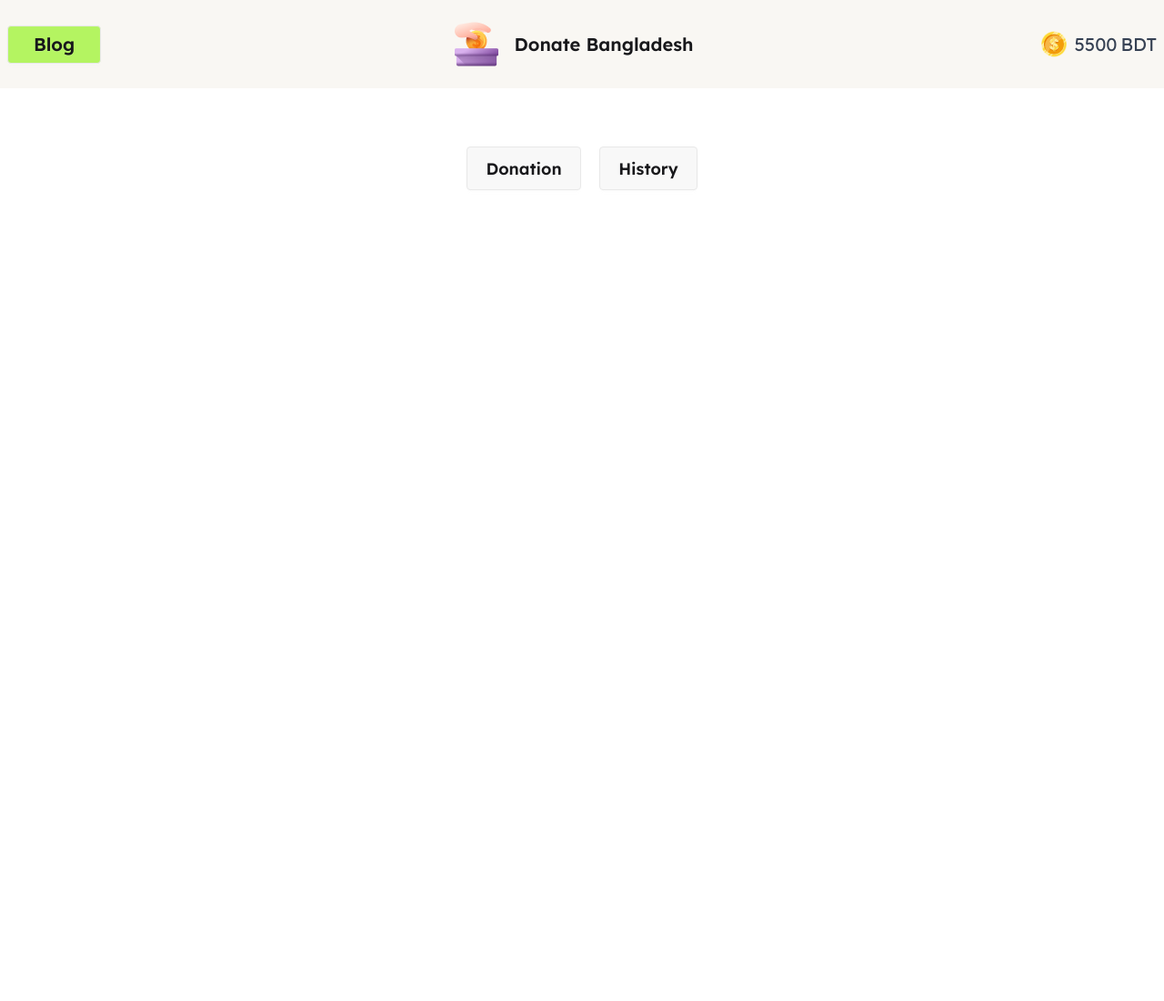
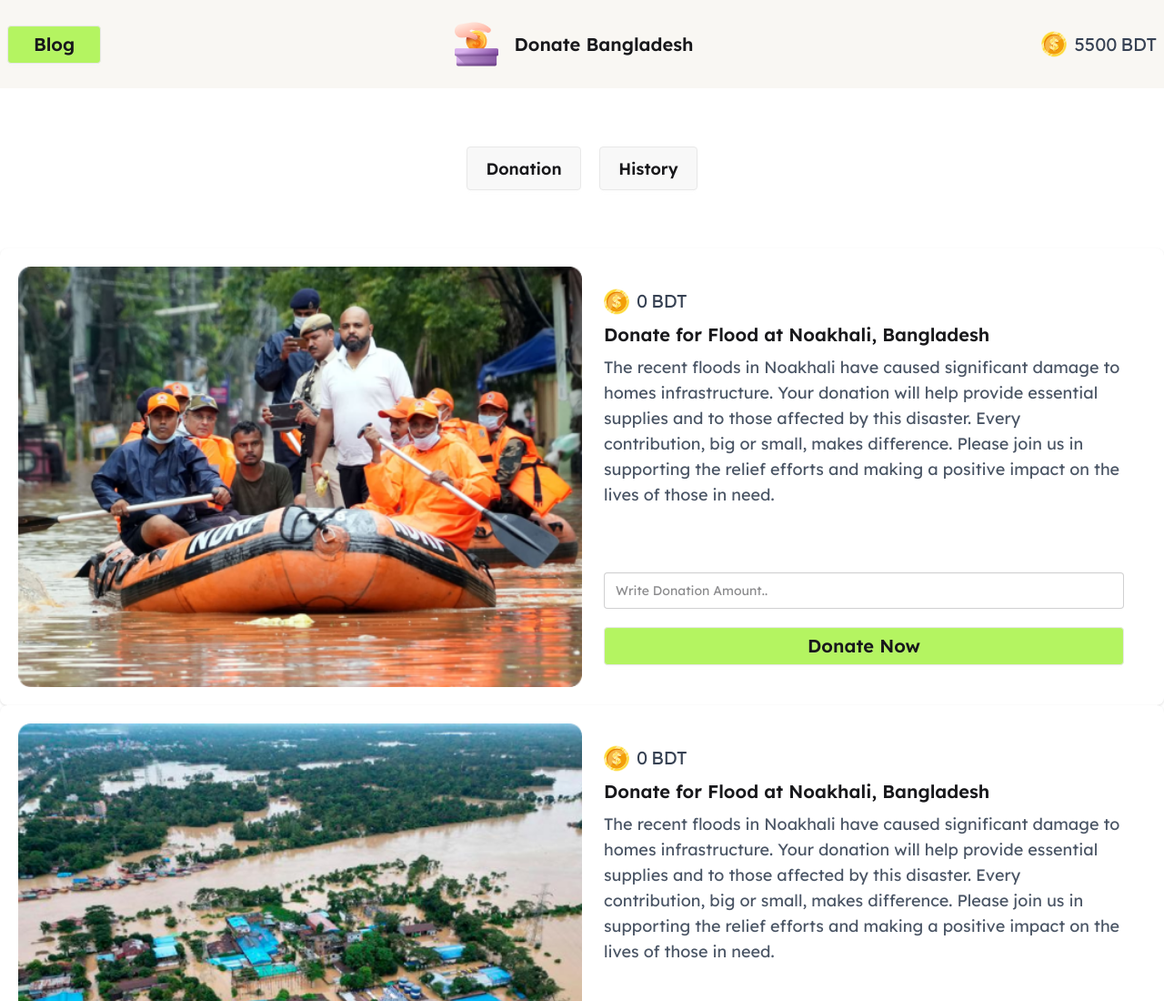
Before and after one commit to omarfarhatul/Assignment-5, a plain HTML site: page index.html in a window 1280 px wide. Shown: the top 1100 px of the page at 91% size. Before the commit the page ends 800 px from the top, so only its background shows below. Drawn offline with nearby package versions, Linux system fonts and the light colour scheme.

Commit message:
Added card for donate area like noakhali, feni

```diff
--- a/index.html
+++ b/index.html
@@ -30,16 +30,21 @@
         <div class="navbar">
           <div class="navbar-start">
             <div class="dropdown">
-              <a class="btn bg-[#B4F461] font-semibold md:text-xl md:px-7 md:py-5">Blog</a>
+              <a
+                class="btn bg-[#B4F461] font-semibold md:text-xl md:px-7 md:py-5"
+                >Blog</a
+              >
             </div>
           </div>
           <div class="navbar-center">
-            <img class="w-1/8 md:w-full" src="./assets/logo.png" alt="">
-            <a class="btn btn-ghost font-semibold md:text-xl">Donate Bangladesh</a>
+            <img class="w-1/8 md:w-full" src="./assets/logo.png" alt="" />
+            <a class="btn btn-ghost font-semibold md:text-xl"
+              >Donate Bangladesh</a
+            >
           </div>
           <div class="navbar-end gap-1 md:text-xl text-gray-700">
             <!-- available balance -->
-             <img src="./assets/coin.png" alt="">
+            <img src="./assets/coin.png" alt="" />
             <div id="account-balance" class="md:ml-1">5500</div>
             <h3>BDT</h3>
           </div>
@@ -49,11 +54,100 @@
 
     <main class="md:container mx-auto">
       <!-- user action button -->
-      <div class="mx-w-1/3 text-center space-x-4">
+      <div class="mx-w-1/3 text-center space-x-4 mb-12 lg:mb-16">
         <button id="btn-donation" class="btn btn-lg">Donation</button>
         <button id="btn-history" class="btn btn-lg">History</button>
       </div>
 
+      <div>
+        <!-- noakhali donate card -->
+        <div class="card card-side bg-base-100 shadow-sm grid grid-cols-1 md:grid-cols-2 p-2 md:p-5">
+          <figure>
+            <img class="" src="./assets/noakhali.png" alt="Noakhali" />
+          </figure>
+          <div class="card-body">
+            <div class="flex gap-1 text-xl text-gray-700">
+              <!-- available balance -->
+              <img src="./assets/coin.png" alt="" />
+              <div id="noakhali-donate" class="ml-1">0</div>
+              <h3>BDT</h3>
+            </div>
+            <h2 class="card-title text-xl font-semibold">
+              Donate for Flood at Noakhali, Bangladesh
+            </h2>
+            <p class="text-gray-600 text-lg">
+              The recent floods in Noakhali have caused significant damage to
+              homes infrastructure. Your donation will help provide essential
+              supplies and to those affected by this disaster. Every
+              contribution, big or small, makes difference. Please join us in
+              supporting the relief efforts and making a positive impact on the
+              lives of those in need.
+            </p>
+
+            <input type="number" class="input w-full mt-3" placeholder="Write Donation Amount.." />
+
+            <button class="btn mt-3 text-xl font-semibold bg-[#B4F461] py-5">Donate Now</button>
+          </div>
+        </div>
+        <!-- feni donate card -->
+        <div class="card card-side bg-base-100 shadow-sm grid grid-cols-1 md:grid-cols-2 p-2 md:p-5">
+          <figure>
+            <img class="" src="./assets/feni.png" alt="Feni" />
+          </figure>
+          <div class="card-body">
+            <div class="flex gap-1 text-xl text-gray-700">
+              <!-- available balance -->
+              <img src="./assets/coin.png" alt="" />
+              <div id="noakhali-donate" class="ml-1">0</div>
+              <h3>BDT</h3>
+            </div>
+            <h2 class="card-title text-xl font-semibold">
+              Donate for Flood at Noakhali, Bangladesh
+            </h2>
+            <p class="text-gray-600 text-lg">
+              The recent floods in Noakhali have caused significant damage to
+              homes infrastructure. Your donation will help provide essential
+              supplies and to those affected by this disaster. Every
+              contribution, big or small, makes difference. Please join us in
+              supporting the relief efforts and making a positive impact on the
+              lives of those in need.
+            </p>
+
+            <input type="number" class="input w-full mt-3" placeholder="Write Donation Amount.." />
+
+            <button class="btn mt-3 text-xl font-semibold bg-[#B4F461] py-5">Donate Now</button>
+          </div>
+        </div>
+        <!-- noakhali donate card -->
+        <div class="card card-side bg-base-100 shadow-sm grid grid-cols-1 md:grid-cols-2 p-2 md:p-5">
+          <figure>
+            <img class="" src="./assets/noakhali.png" alt="Noakhali" />
+          </figure>
+          <div class="card-body">
+            <div class="flex gap-1 text-xl text-gray-700">
+              <!-- available balance -->
+              <img src="./assets/coin.png" alt="" />
+              <div id="noakhali-donate" class="ml-1">0</div>
+              <h3>BDT</h3>
+            </div>
+            <h2 class="card-title text-xl font-semibold">
+              Donate for Flood at Noakhali, Bangladesh
+            </h2>
+            <p class="text-gray-600 text-lg">
+              The recent floods in Noakhali have caused significant damage to
+              homes infrastructure. Your donation will help provide essential
+              supplies and to those affected by this disaster. Every
+              contribution, big or small, makes difference. Please join us in
+              supporting the relief efforts and making a positive impact on the
+              lives of those in need.
+            </p>
+
+            <input type="number" class="input w-full mt-3" placeholder="Write Donation Amount.." />
+
+            <button class="btn mt-3 text-xl font-semibold bg-[#B4F461] py-5">Donate Now</button>
+          </div>
+        </div>
+      </div>
     </main>
   </body>
 </html>
```
